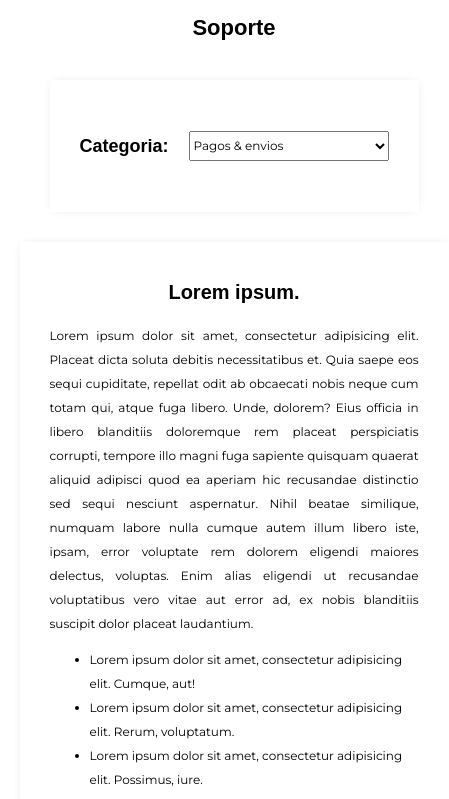
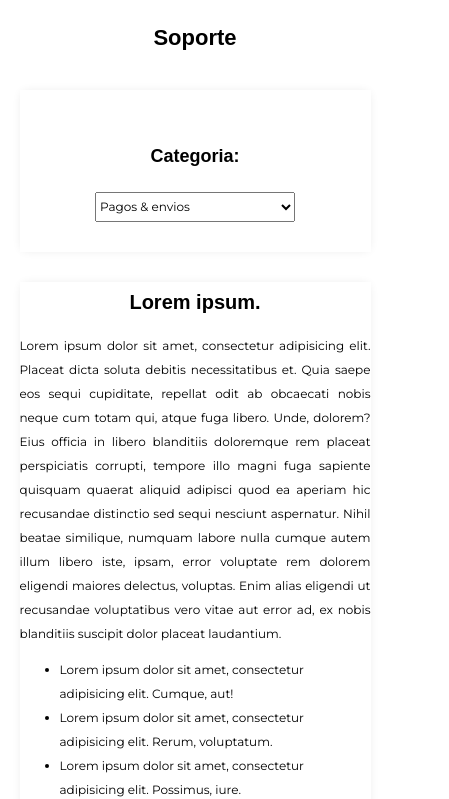
Before and after one commit to jp-quintana/flaakko-dw, a plain HTML site: page pages/ordenes.html in a window 390 px wide. Shown: the part 52-851 px from the top of the page, 449 px wide, since content can reach past the window. Drawn offline with Linux system fonts and the light colour scheme; a web font is replaced by a local one.

Commit message:
Soporte responsive

```diff
--- a/css/style.css
+++ b/css/style.css
@@ -472,11 +472,11 @@ td:last-of-type {
 /* Soporte */
 .soporte {
   display: grid;
-  grid-template-areas: "header header header"
-                       ". aside ."
-                       "main main main";
+  grid-template-areas: "header"
+                       "aside"
+                       "main";
   gap: 3rem;
-  margin-bottom: 3rem;
+  margin-bottom: 2rem;
 }
 @media (min-width: 768px) {
   .soporte {
@@ -488,12 +488,17 @@ td:last-of-type {
 .soporte__titulo {
   grid-area: header;
   text-align: center;
+  padding-top: 1rem;
   /* box-shadow: 0 0 1rem -.3rem var(--grisClaro); */
 }
 .soporte__entrada {
   grid-area: main;
-  padding: 3rem;
   box-shadow: 0 0 1rem -.3rem var(--grisClaro);
+}
+@media (min-width: 768px) {
+  .soporte__entrada {
+    padding: 2rem;
+  }
 }
 .soporte__entrada-titulo {
   text-align: center;
@@ -513,7 +518,6 @@ td:last-of-type {
 .soporte__aside {
   grid-area: aside;
   display: none;
-  padding: 3rem;
   box-shadow: 0 0 1rem -.3rem var(--grisClaro);
 }
 @media (min-width: 768px) {
@@ -521,11 +525,14 @@ td:last-of-type {
     grid-area: aside;
     display: flex;
     flex-direction: column;
+    padding: 2rem;
   }
 }
 .soporte__aside2 {
   grid-area: aside;
   display: flex;
+  flex-wrap: wrap;
+  justify-content: center;
   column-gap: 2rem;
   padding: 3rem;
   box-shadow: 0 0 1rem -.3rem var(--grisClaro);
```
